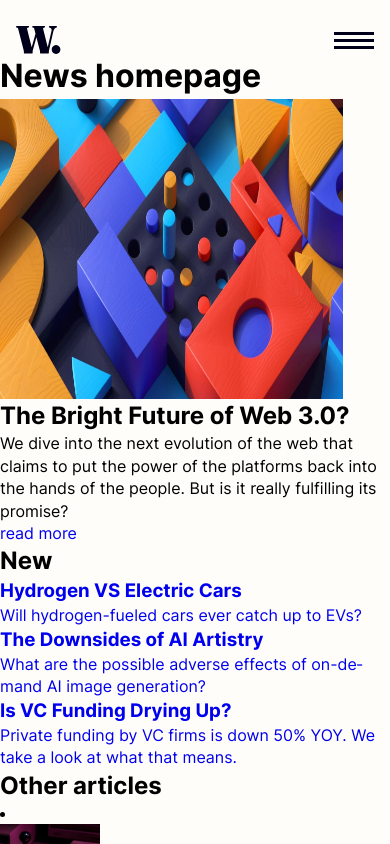
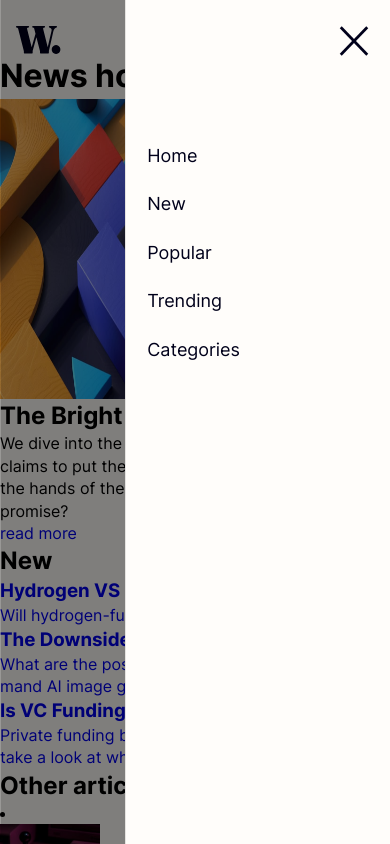
Before and after one commit to JorgeAMendoza/news-homepage, a Next.js app: page / in a window 390 px wide. Both pictures are taken after a click on the button "click to open navigation menu". Shown: the top 844 px of the page. Built offline with nearby package versions, Linux system fonts and the light colour scheme.

Commit message:
style the navbar mobile menu

```diff
--- a/src/components/Navbar/NavBar.tsx
+++ b/src/components/Navbar/NavBar.tsx
@@ -1,8 +1,10 @@
 import Image from 'next/image';
 import Link from 'next/link';
 import Style from './navbar.module.scss';
+import { useState } from 'react';
 
 const NavBar = () => {
+  const [showMenu, setShowMenu] = useState(false);
   return (
     <div className={Style.navbar}>
       <div className={Style.navbarContainer}>
@@ -19,6 +21,7 @@ const NavBar = () => {
           aria-label="click to open navigation menu"
           aria-controls="nav-menu"
           className={Style.openMenuButton}
+          onClick={() => setShowMenu(true)}
         >
           <Image
             src="/images/icon-menu.svg"
@@ -28,10 +31,12 @@ const NavBar = () => {
           />
         </button>
 
-        <nav id="nav-menu" aria-hidden="true" className={Style.nav}>
+        <nav id="nav-menu" aria-hidden={!showMenu} className={Style.nav}>
           <button
             aria-label="click button to close the nav menu"
             aria-controls="nav-menu"
+            onClick={() => setShowMenu(false)}
+            className={Style.closeMenuButton}
           >
             <Image
               src="/images/icon-menu-close.svg"
--- a/src/components/Navbar/navbar.module.scss
+++ b/src/components/Navbar/navbar.module.scss
@@ -2,7 +2,6 @@
 @use '../../styles/utils.module.scss' as *;
 
 .navbar {
-  position: relative;
   padding-top: 2.6rem;
 }
 
@@ -13,16 +12,53 @@
   align-items: center;
 }
 
-.navLinks {
-  display: none;
+.nav {
+  position: absolute;
+  right: 0;
+  top: 0;
+  height: 100%;
+  width: 68vw;
+  background-color: $background-color;
+  isolation: isolate;
+  display: flex;
+  flex-direction: column;
+  padding: 1.6em 1.3em 0 1.4em;
 }
 
-.openMenuButton {
+.navLinks {
+  justify-self: center;
+  margin-top: 7.6rem;
+}
+
+.navLinks > li {
+}
+
+.navLinks > li a {
+  font-size: 1.8rem;
+  color: $dark-text;
+  font-weight: 400;
+  line-height: 2.7;
+}
+
+.closeMenuButton {
+  align-self: end;
+}
+
+.nav::before {
+  content: '';
+  position: absolute;
+  width: 32vw;
+  height: 100%;
+  background-color: rgba(0, 0, 0, 0.5);
+  top: 0;
+  left: 0;
+  transform: translateX(-100%);
 }
 
 .nav[aria-hidden='true'] {
-  position: absolute;
   visibility: hidden;
-  top: 0;
-  left: 0;
 }
+
+.nav[aria-hidden='false'] {
+  visibility: visible;
+}
```
